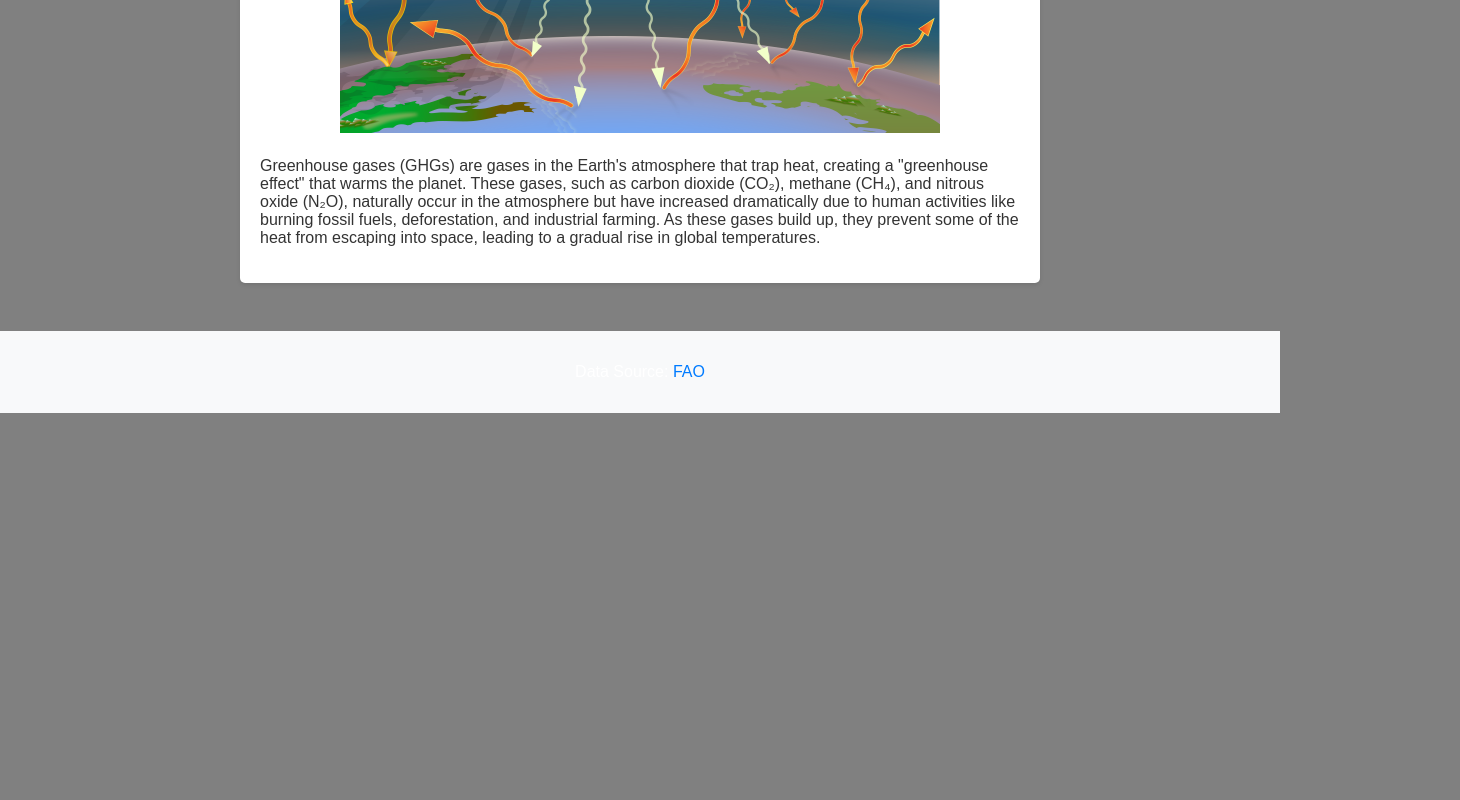
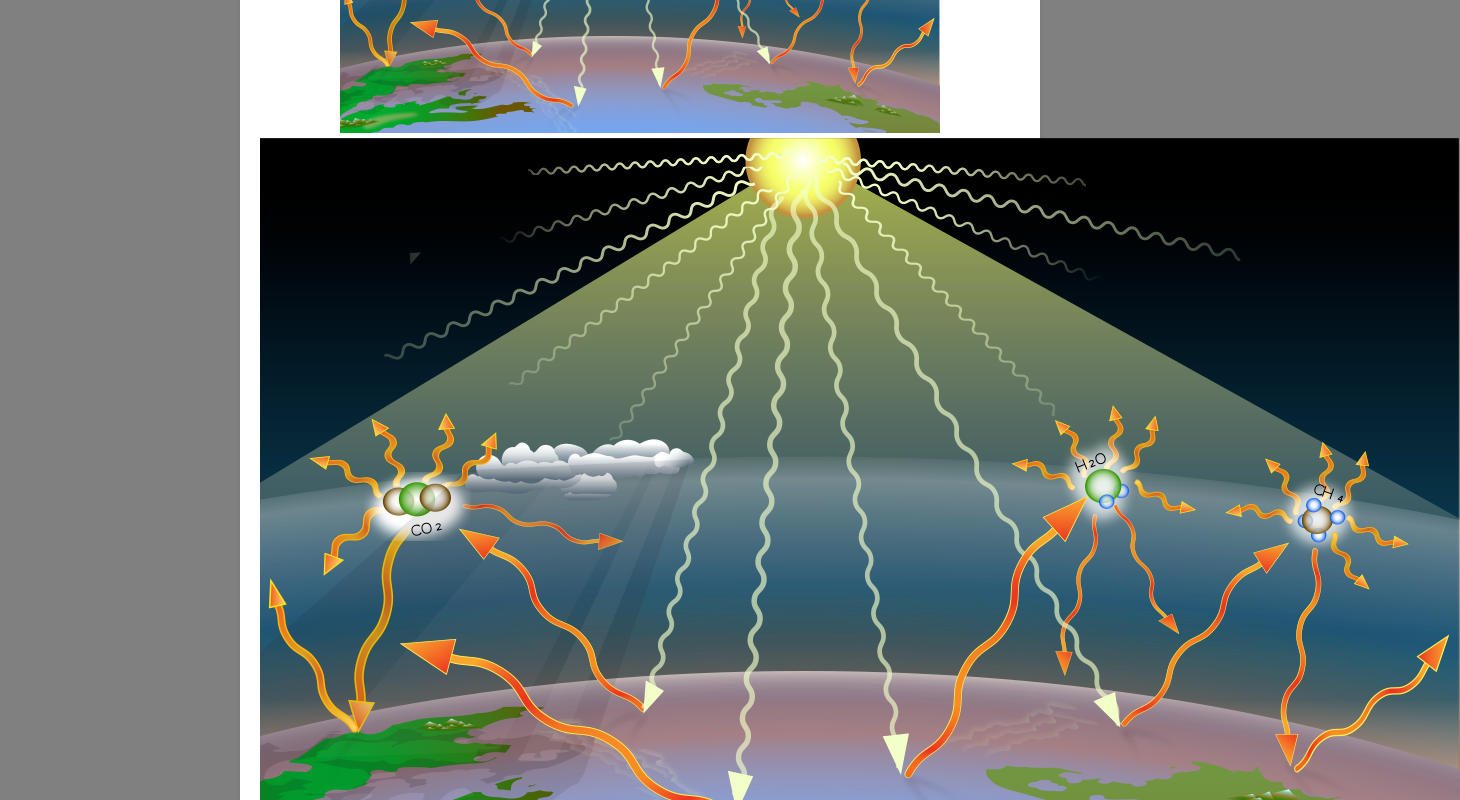
Before and after one commit to camrync23/209FinalProject, a SvelteKit app: page / in a window 1280 px wide. Shown: the part 540-1340 px from the top of the page, 1460 px wide, since content can reach past the window. Before the commit the page ends 953 px from the top, so only its background shows below. Built offline with nearby package versions, Linux system fonts and the light colour scheme.

Commit message:
Attempt to fix pic

```diff
--- a/src/components/GreenhouseGases.svelte
+++ b/src/components/GreenhouseGases.svelte
@@ -2,6 +2,7 @@
     <h2>What Are Greenhouse Gases?</h2>
     <div class="visual">
     <img src="/images/1200px-Greenhouse-effect-t2.png" alt="Illustration of the greenhouse effect" width="600">
+    <img src="/final209working/images/1200px-Greenhouse-effect-t2.png" alt="Greenhouse Effect">
     </div>
     <p>Greenhouse gases (GHGs) are gases in the Earth's atmosphere that trap heat, creating a "greenhouse effect" that warms the planet. These gases, such as carbon dioxide (CO₂), methane (CH₄), and nitrous oxide (N₂O), naturally occur in the atmosphere but have increased dramatically due to human activities like burning fossil fuels, deforestation, and industrial farming. As these gases build up, they prevent some of the heat from escaping into space, leading to a gradual rise in global temperatures.</p>
   </section>
--- a/vite.config.js
+++ b/vite.config.js
@@ -2,5 +2,6 @@ import { sveltekit } from '@sveltejs/kit/vite';
 import { defineConfig } from 'vite';
 
 export default defineConfig({
-	plugins: [sveltekit()]
+  plugins: [sveltekit()],
+  base: '/final209working/',  // Add this line to specify the base path for GitHub Pages
 });
```
